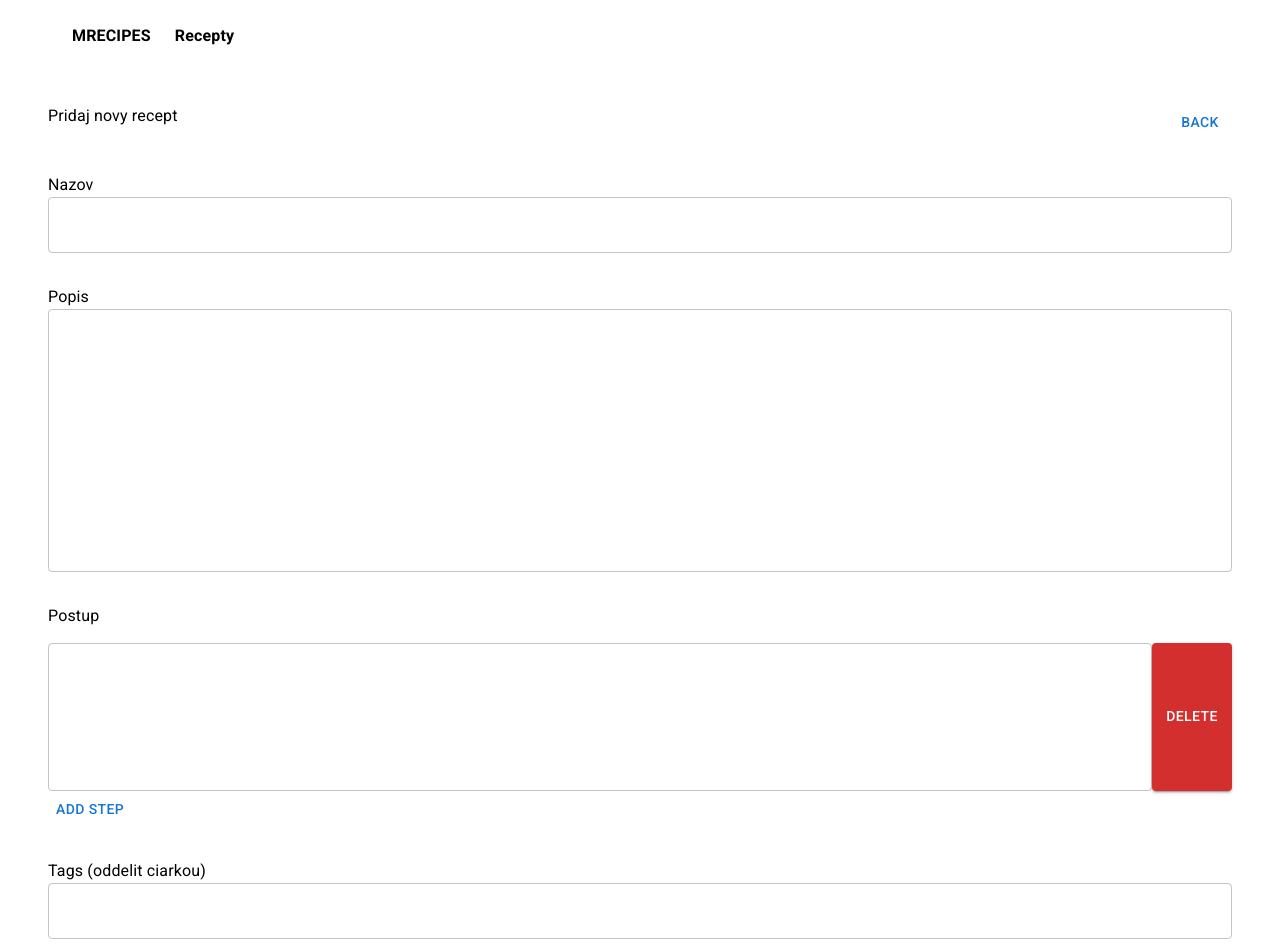
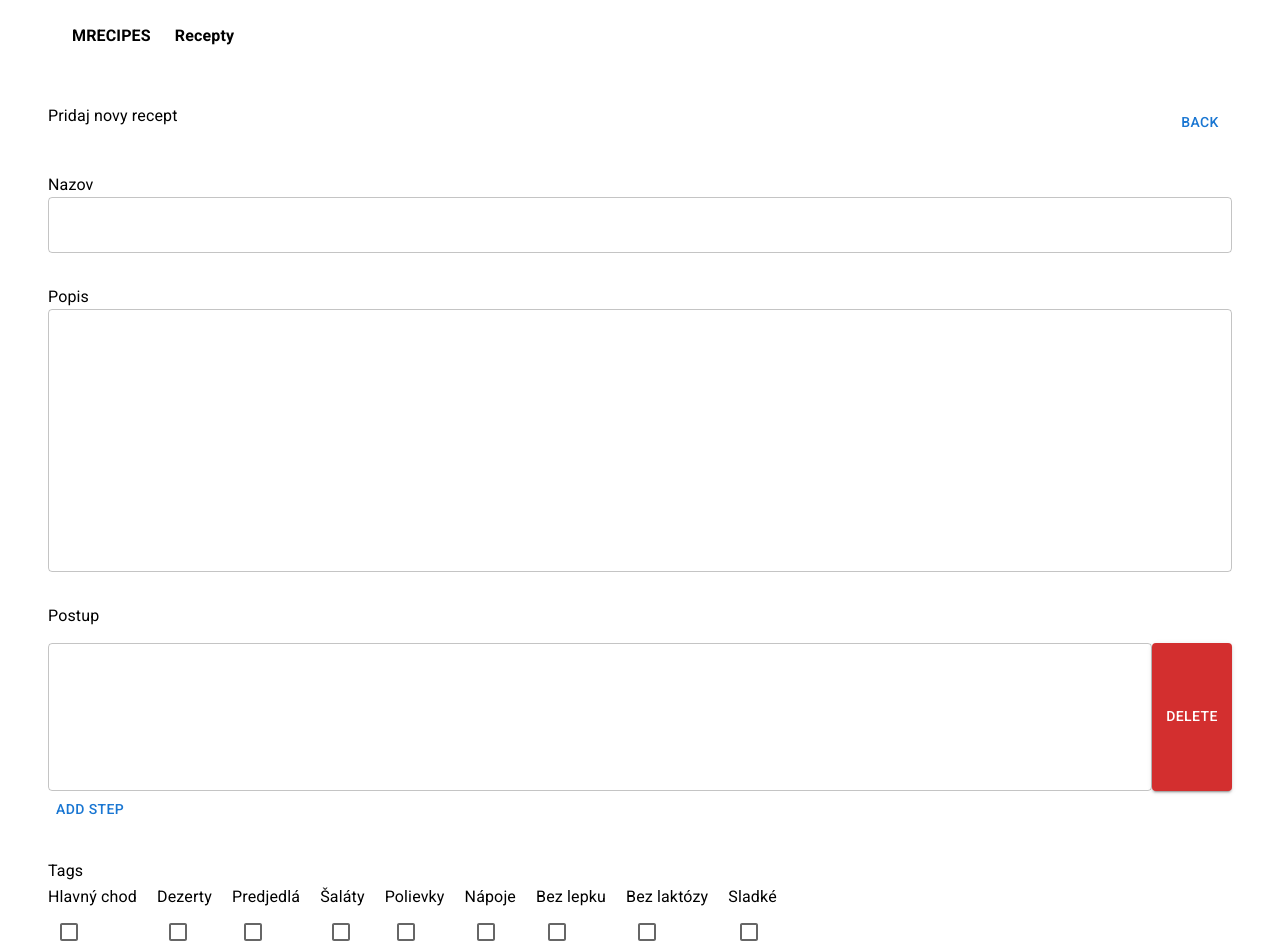
Before and after one commit to stiv39/MRecipesClient, a React (Vite) app: page /admin/new in a window 1280 px wide. Shown: the top 952 px of the page. Built offline with nearby package versions, Linux system fonts and the light colour scheme; no server answers; sample sign-in values are in the browser's storage.

Commit message:
tags as array

```diff
--- a/src/hooks/useAddNewArticle.ts
+++ b/src/hooks/useAddNewArticle.ts
@@ -2,7 +2,7 @@ import { useMutation, useQueryClient } from '@tanstack/react-query'
 import { ArticleService } from '../services/articleService/articleService'
 import { AddArticle } from '../services/articleService/types'
 
-var service = new ArticleService()
+const service = new ArticleService()
 
 const useAddNewArticle = (article: AddArticle) => {
   const queryClient = useQueryClient()
--- a/src/pages/AdminArticleDetailPage.tsx
+++ b/src/pages/AdminArticleDetailPage.tsx
@@ -1,9 +1,10 @@
-import { Button, Grid, TextField, Typography, Input } from '@mui/material'
+import { Button, Grid, TextField, Typography, Input, Box, Checkbox, Stack } from '@mui/material'
 import { ChangeEvent, useEffect, useState } from 'react'
 import { useNavigate, useParams } from 'react-router-dom'
 import useAddNewArticle from '../hooks/useAddNewArticle'
 import useArticle from '../hooks/useArticle'
 import useUpdateArticle from '../hooks/useUpdateArticle'
+import useCategories from '../hooks/useCategories'
 
 export const AdminArticleDetailPage: React.FC = () => {
   const navigate = useNavigate()
@@ -18,13 +19,13 @@ export const AdminArticleDetailPage: React.FC = () => {
     }
   }, [token])
 
-
   const { data, isLoading } = useArticle(articleId!)
+  const { data: categories } = useCategories()
 
   const [title, setTitle] = useState<string>('')
   const [description, setDescription] = useState<string>('')
   const [steps, setSteps] = useState<string[]>([''])
-  const [tags, setTags] = useState<string>('')
+  const [tags, setTags] = useState<string[]>([])
   const [ingredients, setIngredients] = useState<string>('')
   const [selectedFile, setSelectedFile] = useState<File | null>(null)
 
@@ -33,7 +34,7 @@ export const AdminArticleDetailPage: React.FC = () => {
     description: description,
     steps: steps,
     ingredients: ingredients,
-    tags: tags
+    tags: tags,
   })
 
   const { mutate: update } = useUpdateArticle()
@@ -42,7 +43,7 @@ export const AdminArticleDetailPage: React.FC = () => {
     if (data) {
       setTitle(data.title)
       setDescription(data.description)
-      setTags(data.tags.join(','))
+      setTags(data.tags)
       setIngredients(data.ingredients.join(','))
       setSteps(data.steps)
     }
@@ -53,44 +54,55 @@ export const AdminArticleDetailPage: React.FC = () => {
   }, [setSelectedFile])
 
   const handleSubmit = () => {
-    let formData;
-    formData = new FormData();
+    let formData
+    formData = new FormData()
 
-    formData.append('dto', JSON.stringify({
+    formData.append(
+      'dto',
+      JSON.stringify({
         title: title,
         description: description,
         steps: steps,
         ingredients: ingredients,
-        tags: tags
-      }));
-
+        tags: tags,
+      })
+    )
 
     if (selectedFile != null) {
-        formData.append('image', selectedFile);
-      }
+      formData.append('image', selectedFile)
+    }
 
     create({
-      article: { title: title, description: description, steps: steps, ingredients: ingredients, tags: tags, image: formData },
+      article: {
+        title: title,
+        description: description,
+        steps: steps,
+        ingredients: ingredients,
+        tags: tags,
+        image: formData,
+      },
       token,
     })
   }
 
   const handleEdit = () => {
-    let formData;
-    formData = new FormData();
-    formData.append('dto', JSON.stringify({
+    let formData
+    formData = new FormData()
+    formData.append(
+      'dto',
+      JSON.stringify({
         id: data?.id,
         title: title,
         description: description,
         steps: steps,
         ingredients: ingredients,
-        tags: tags
-      }));
-
+        tags: tags,
+      })
+    )
 
     if (selectedFile != null) {
-        formData.append('image', selectedFile);
-      }
+      formData.append('image', selectedFile)
+    }
 
     update({
       article: {
@@ -100,16 +112,14 @@ export const AdminArticleDetailPage: React.FC = () => {
         ingredients: ingredients,
         tags: tags,
         id: data?.id,
-        image: formData
+        image: formData,
       },
       token,
     })
   }
 
-  const handleFileChange = (e: ChangeEvent<HTMLInputElement>) =>
-  {
-    if(e.target.files)
-    {
+  const handleFileChange = (e: ChangeEvent<HTMLInputElement>) => {
+    if (e.target.files) {
       setSelectedFile(e.target.files[0])
     }
   }
@@ -171,8 +181,15 @@ export const AdminArticleDetailPage: React.FC = () => {
           </Grid>
 
           <Grid item xs={12} marginTop={4}>
-            <Typography>{'Tags (oddelit ciarkou)'}</Typography>
-            <TextField placeholder="" fullWidth value={tags} onChange={(e) => setTags(e?.target.value)} />
+            <Typography>{'Tags'}</Typography>
+            <Stack direction={'row'} spacing={'20px'}>
+              {categories?.map((x) => (
+                <Box component={'div'}>
+                  <Typography variant="subtitle1">{x.name}</Typography>
+                  <Checkbox checked={tags.includes(x.name)} value={x.name} onChange={(e) => setTags([...tags, e.target.value])}/>
+                </Box>
+              ))}
+            </Stack>
           </Grid>
 
           <Grid item xs={12} marginTop={4}>
@@ -186,8 +203,8 @@ export const AdminArticleDetailPage: React.FC = () => {
             />
           </Grid>
           <Grid item xs={12} marginTop={4}>
-          <Input type='file' onChange={handleFileChange} />
-          <p>{selectedFile?.name}</p>
+            <Input type="file" onChange={handleFileChange} />
+            <p>{selectedFile?.name}</p>
           </Grid>
           <Grid item xs={12} marginTop={4}>
             {articleId && articleId.length > 0 ? (
--- a/src/services/articleService/types.ts
+++ b/src/services/articleService/types.ts
@@ -27,7 +27,7 @@ export type AddArticle = {
   title: string
   description: string
   steps: string[]
-  tags: string
+  tags: string[]
   ingredients: string
   id?: string
   image?: FormData
```
